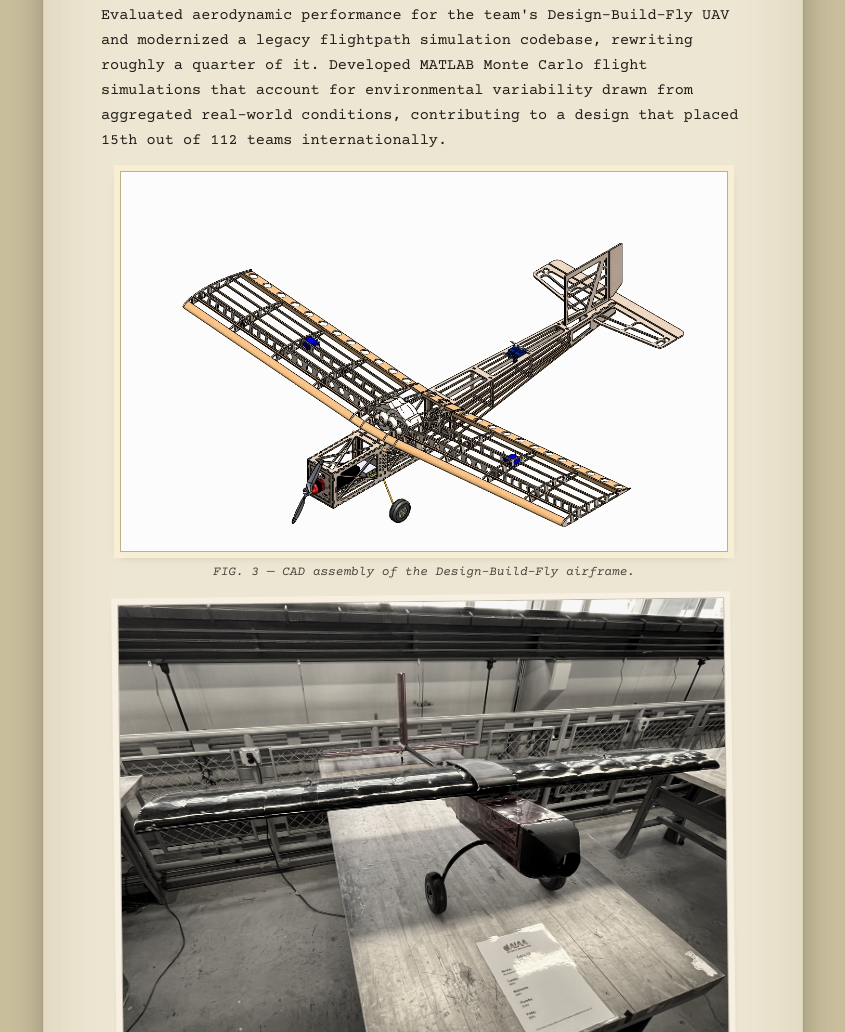
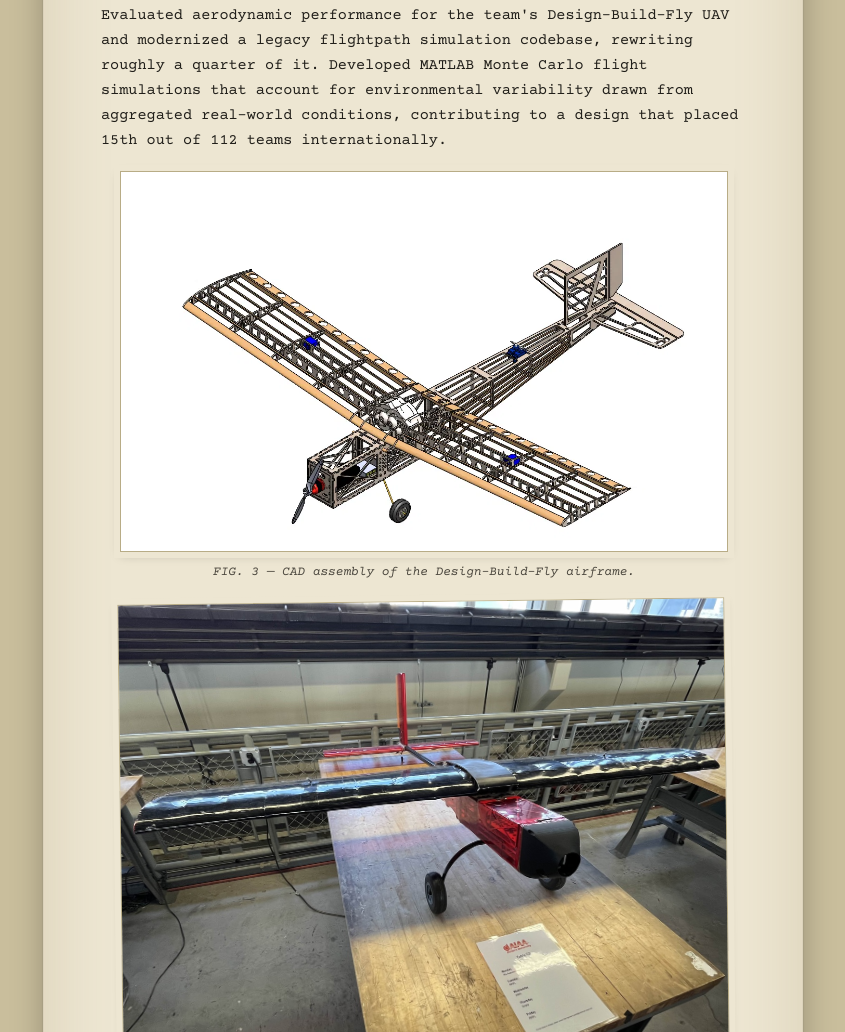
Before and after one commit to aryaman0das/MechE-Portfolio-2026, a plain HTML site: page index.html in a window 1280 px wide. Shown: the part 2672-3704 px from the top of the page, without its empty margins (217-1062 px from the left). Drawn offline with nearby package versions, Linux system fonts and the light colour scheme.

Commit message:
Update style.css

```diff
--- a/style.css
+++ b/style.css
@@ -220,11 +220,9 @@ body::before {
   box-shadow:
     0 3px 10px rgba(0,0,0,0.22),
     0 1px 2px rgba(0,0,0,0.14);
-  filter: grayscale(85%) sepia(18%) contrast(1.08) brightness(0.97);
 }
 
 .doc-figure--cad img {
-  filter: sepia(10%) contrast(1.05) brightness(0.99);
 }
 
 .doc-figure--tilt-left img  { transform: rotate(-0.7deg); }
```
